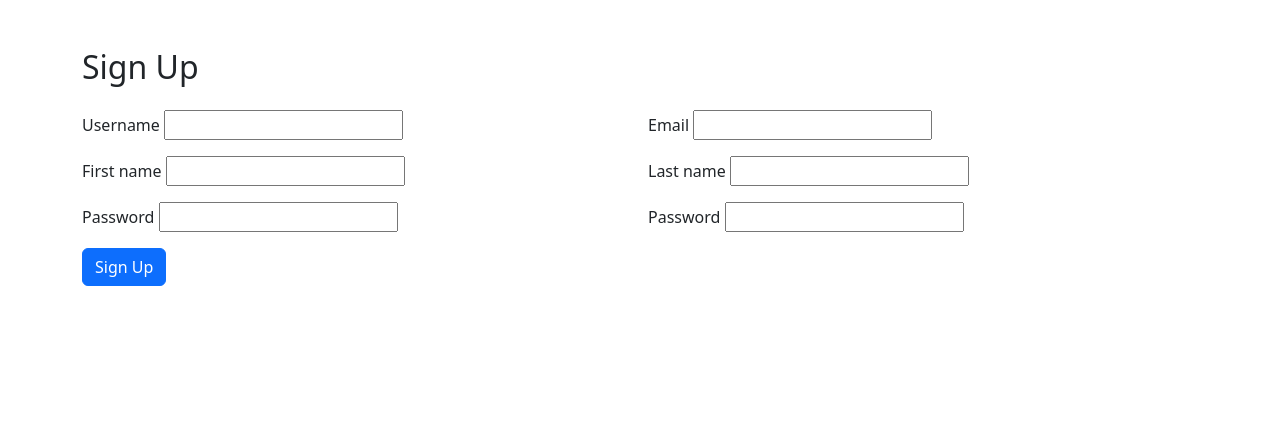
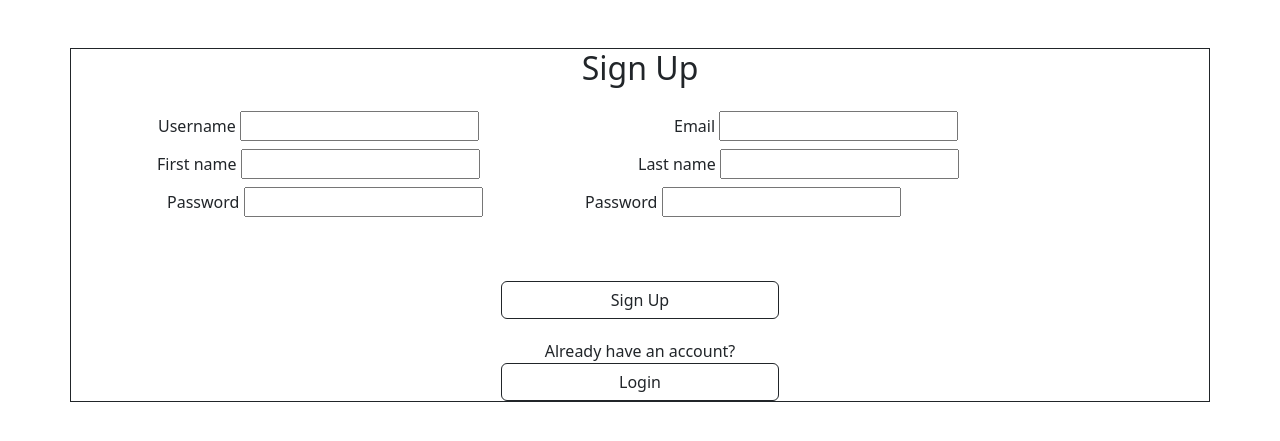
Before and after one commit to nainoaktv/muki-muscle, a Django app: template main/templates/registration/signup.html in a window 1280 px wide. Shown: the part 56-497 px from the top of the page. Run offline with Django 3.2, Linux system fonts and the light colour scheme; the template is opened without the code that fills it: values that come from a table or form of the project are taken from there, others are empty; tables that the repository leaves empty hold one stand-in row (values such as "Sample post"); form fields are guessed from the names that the template uses.

Commit message:
chore: signup and login form improvements

```diff
--- a/main/templates/registration/signup.html
+++ b/main/templates/registration/signup.html
@@ -1,44 +1,65 @@
 {% extends 'main/base.html' %}
 {% load static %}
 {% block content %}
-<div class="container mt-5">
-    <h2 class="mb-4">Sign Up</h2>
-    <form method="post" class="needs-validation" action="{% url 'signup' %}" novalidate>
-      {% csrf_token %}
-      {{ form.non_field_errors }}
-      <div class="row g-3">
-        <div class="col-md-6">
-          {{ form.username.label_tag }}
-          {{ form.username }}
+{% comment %}
+
+TODO: Make mobile friendly for below medium devices.
+! Improve styling further later, along with Login page.
+
+{% endcomment %}
+
+<div class="container mt-5 border border-dark">
+  <h2 class="mb-4 text-center">Sign Up</h2>
+  <form
+    method="post"
+    class="needs-validation"
+    action="{% url 'signup' %}"
+    novalidate
+  >
+    {% csrf_token %} {{ form.non_field_errors }}
+    <div class="row g-2 input-group">
+      <div class="col-md-6 position-relative" style="left: 75px">
+        {{ form.username.label_tag }} {{ form.username }}
         <div class="invalid-feedback">{{ form.username.errors }}</div>
       </div>
-        <div class="col-md-6">
-          {{ form.email.label_tag }}
-          {{ form.email }}
+
+      <div class="col-md-6 position-relative" style="left: 35px">
+        {{ form.email.label_tag }} {{ form.email }}
         <div class="invalid-feedback">{{ form.email.errors }}</div>
       </div>
-        <div class="col-md-6">
-          {{ form.first_name.label_tag }}
-          {{ form.first_name }}
+
+      <div class="col-md-6 position-relative" style="left: 75px">
+        {{ form.first_name.label_tag }} {{ form.first_name }}
         <div class="invalid-feedback">{{ form.first_name.errors }}</div>
       </div>
+
       <div class="col-md-6">
-          {{ form.last_name.label_tag }}
-          {{ form.last_name }}
+        {{ form.last_name.label_tag }} {{ form.last_name }}
         <div class="invalid-feedback">{{ form.last_name.errors }}</div>
       </div>
-        <div class="col-md-6">
-          {{ form.password1.label_tag }}
-          {{ form.password1 }}
+
+      <div class="col-md-6 position-relative" style="left: 85px">
+        {{ form.password1.label_tag }} {{ form.password1 }}
         <div class="invalid-feedback">{{ form.password1.errors }}</div>
       </div>
-        <div class="col-md-6">
-          {{ form.password2.label_tag }}
-          {{ form.password2 }}
+
+      <div class="col-md-6 position-relative" style="right: 53px">
+        {{ form.password2.label_tag }} {{ form.password2 }}
         <div class="invalid-feedback">{{ form.password2.errors }}</div>
       </div>
     </div>
-      <button type="submit" class="btn btn-primary mt-3">Sign Up</button>
+
+    <div class="text-center mt-5">
+      <button type="submit" class="btn btn-outline-dark w-25 mt-3">
+        Sign Up
+      </button>
+    </div>
+    <div class="text-center" style="margin-top: 20px">
+      <p class="mb-0">Already have an account?</p>
+      <a href="/login" class="btn btn-outline-dark w-25" style="width: 100px">
+        Login
+      </a>
+    </div>
   </form>
 </div>
 {% endblock %}
```
Also changed, not shown: main/templates/registration/login.html (+73 -15 lines). Lines whose indentation alone changed are shown as unchanged.
